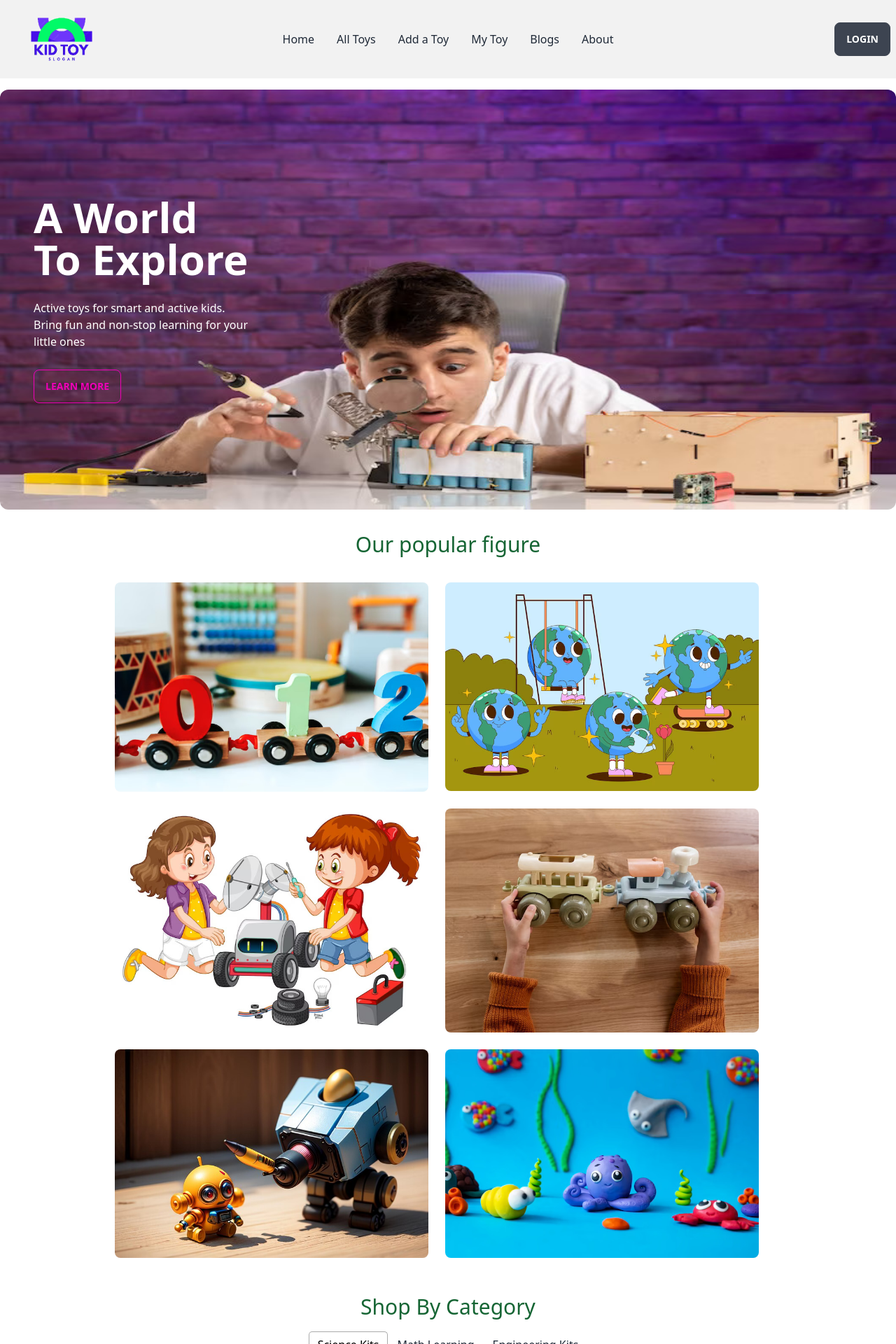
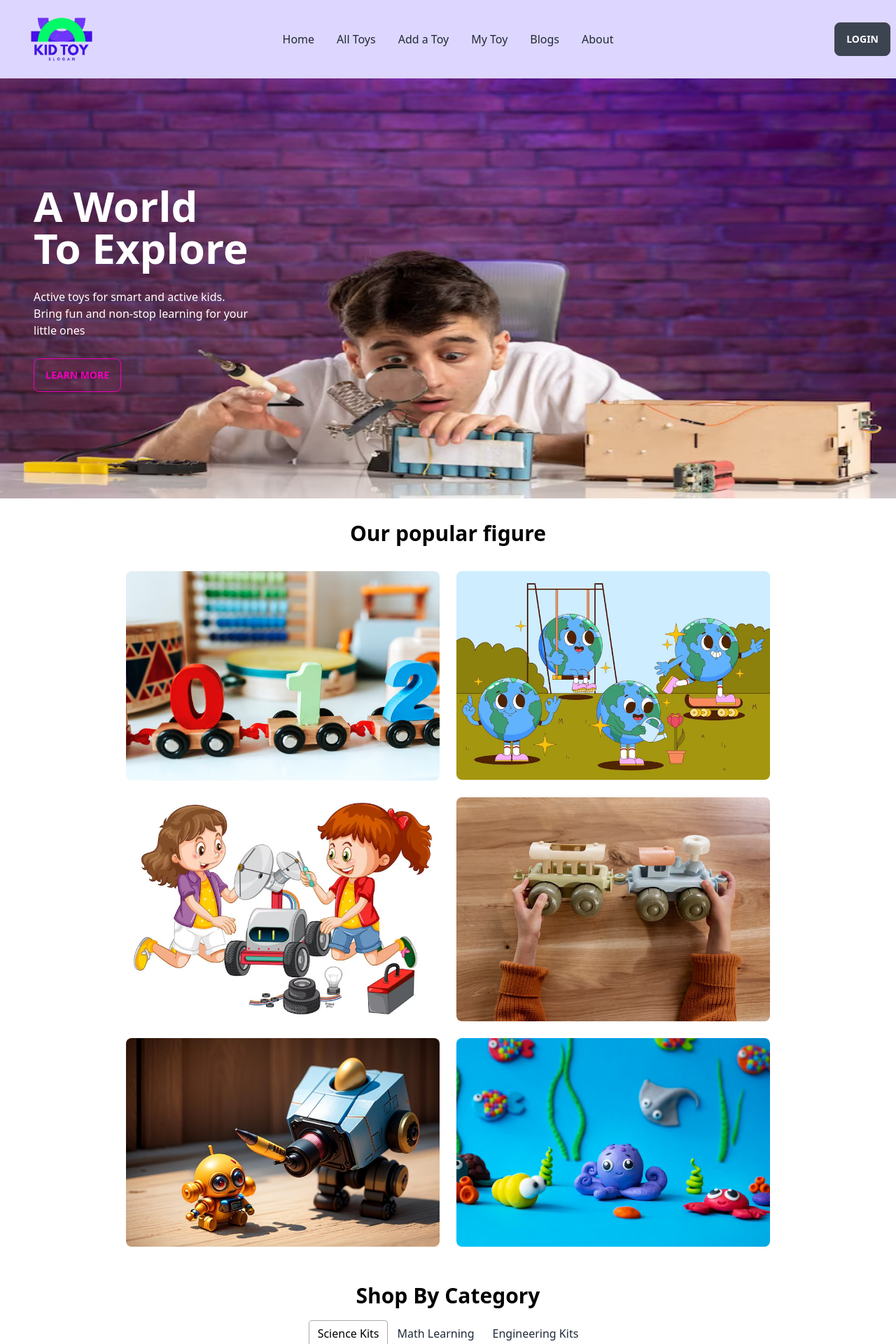
Before and after one commit to fayezf/kid-toy-client, a React (Vite) app: page / in a window 1280 px wide. Shown: the top 1920 px of the page at 70% size. Built offline with nearby package versions, Linux system fonts and the light colour scheme; no server answers.

Commit message:
myToy customize

```diff
--- a/src/pages/AddToy/AddToy.jsx
+++ b/src/pages/AddToy/AddToy.jsx
@@ -30,7 +30,7 @@ const AddToy = () => {
     };
     return (
         <div className="bg-[#F4F3F0] p-24">
-            <h2 className="text-3xl text-center mb-4 font-extrabold">Add a Toy</h2>
+            <h2 className="text-3xl text-center text-black mb-4 font-semibold">Add a Toy</h2>
             <form onSubmit={handleSubmit(onSubmit)}>
                 {/* form name and available quantity row */}
                 <div className="md:flex gap-x-3 mb-8">
--- a/src/pages/AllToy/AllToy.jsx
+++ b/src/pages/AllToy/AllToy.jsx
@@ -12,7 +12,7 @@ const AllToy = () => {
 
     return (
         <div className='mt-4'>
-            <h2 className='text-orange-600 text-3xl text-center'>All Toys</h2>
+            <h2 className='text-black font-semibold text-3xl text-center'>All Toys</h2>
             <div className="overflow-x-auto w-full">
                 <table className="table mt-4 w-full">
                     {/* head */}
--- a/src/pages/AllToy/AllToysCard.jsx
+++ b/src/pages/AllToy/AllToysCard.jsx
@@ -16,7 +16,7 @@ const AllToysCard = ({ category }) => {
             <td>${availableQuantity}</td>
             <th>
                 <Link to={`/singleData/${_id}`}>
-                    <button className="btn btn-ghost font-semibold btn-xs">View Details</button>
+                    <button className="btn btn-primary font-semibold btn-xs">View Details</button>
                 </Link>
             </th>
         </tr>
--- a/src/pages/Blogs/Blogs.jsx
+++ b/src/pages/Blogs/Blogs.jsx
@@ -3,8 +3,8 @@ import React from 'react';
 const Blogs = () => {
     return (
         <div>
-            <h2 className='text-center text-3xl text-red-600'>Questions Area</h2>
-            <div>
+            <h2 className='text-center text-3xl text-black'>Questions Area</h2>
+            <div className='px-8'>
                 <h3 className='font-semibold'>1. What is an access token and refresh token? How do they work and where should we store them on the client-side?</h3>
                 <h5 className='text-2xl'>Answer: <span className='text-green-400'>Refresh tokens allow you to balance your users' access needs with your organization's security practices. Access tokens help users get the resources they need to complete their tasks, but such tokens can also expose your organization to data compromise or other malicious actions if a hacker is able to steal them.</span></h5>
                 <h3 className='font-semibold mt-4'>2. Comparison of SQL vs NoSQL?</h3>
--- a/src/pages/Home/Banner/Banner.jsx
+++ b/src/pages/Home/Banner/Banner.jsx
@@ -4,7 +4,7 @@ const Banner = () => {
     return (
         <div className="carousel w-full h-[600px]">
             <div className="carousel-item relative w-full">
-                <img src={img} className="w-full rounded-xl" />
+                <img src={img} className="w-full" />
                 <div className="absolute flex items-center rounded-xl h-full left-0 top-0">
                     <div className='text-white space-y-7 pl-12 w-1/2'>
                         <h2 className='text-6xl font-semibold'>A World To Explore</h2>
--- a/src/pages/Home/ExtraSection/ExtraSection.jsx
+++ b/src/pages/Home/ExtraSection/ExtraSection.jsx
@@ -7,7 +7,7 @@ const ExtraSection = () => {
                 <section className="text-gray-700 body-font relative">
                     <div className=" px-5 py-24 mx-auto">
                         <div className="flex flex-col text-center w-full mb-12">
-                            <h1 className="sm:text-3xl text-2xl font-medium title-font mb-4 text-gray-900">
+                            <h1 className="sm:text-3xl text-2xl font-semibold title-font mb-4 text-black">
                                 Contact Us
                             </h1>
                             <p className="lg:w-2/3 mx-auto leading-relaxed text-base">
--- a/src/pages/Home/Gallery/Gallery.jsx
+++ b/src/pages/Home/Gallery/Gallery.jsx
@@ -9,8 +9,8 @@ import pcl6 from '../../../assets/gallery/pcl6.jpg'
 const Gallery = () => {
     return (
         <div className='mt-8'>
-            <h2 className='text-center text-3xl text-green-800'>Our popular figure</h2>
-            <div className='grid grid-cols-1 p-5 md:grid-cols-2 gap-6 w-3/4 ml-36 mt-4'>
+            <h2 className='text-center text-3xl text-black font-semibold'>Our popular figure</h2>
+            <div className='grid grid-cols-1 p-5 md:grid-cols-2 gap-6 w-3/4 mx-auto mt-4'>
                 <img className='rounded-lg' src={pcl1} alt="" />
                 <img className='rounded-lg' src={pcl2} alt="" />
                 <img className='rounded-lg' src={pcl3} alt="" />
--- a/src/pages/Home/SubCategory/SubCategory.jsx
+++ b/src/pages/Home/SubCategory/SubCategory.jsx
@@ -22,7 +22,7 @@ const SubCategory = () => {
     return (
         <div className='mt-8'>
             <div className='text-center'>
-                <h2 className='text-3xl text-green-800 mb-4'>Shop By Category</h2>
+                <h2 className='text-3xl text-black font-semibold mb-4'>Shop By Category</h2>
 
                 <Tabs defaultIndex={tabIndex} onSelect={(index) => setTabIndex(index)}>
                     <TabList>
--- a/src/pages/MyToy/MyToy.jsx
+++ b/src/pages/MyToy/MyToy.jsx
@@ -59,7 +59,7 @@ const MyToy = () => {
     }
     return (
         <div className='mt-4'>
-            <h2 className='text-orange-600 text-3xl text-center'>My Toys</h2>
+            <h2 className='text-black font-semibold text-3xl text-center'>My Toys</h2>
             <div className="overflow-x-auto w-full">
                 <table className="table mt-4 w-full">
                     {/* head */}
--- a/src/pages/Shared/NavBar/NavBar.jsx
+++ b/src/pages/Shared/NavBar/NavBar.jsx
@@ -7,12 +7,12 @@ const NavBar = () => {
     const { user, logOut } = useContext(AuthContext)
 
     const navItems = <>
-        <li><Link to="/">Home</Link></li>
-        <li><Link to="/allToys">All Toys</Link></li>
-        <li><Link to="/addToys">Add a Toy</Link></li>
-        <li><Link to="/myToys">My Toy</Link></li>
-        <li><Link to="/blogs">Blogs</Link></li>
-        <li><Link to="/about">About</Link></li>
+        <li><Link to="/" className='font-medium'>Home</Link></li>
+        <li><Link to="/allToys" className='font-medium'>All Toys</Link></li>
+        <li><Link to="/addToys" className='font-medium'>Add a Toy</Link></li>
+        <li><Link to="/myToys" className='font-medium'>My Toy</Link></li>
+        <li><Link to="/blogs" className='font-medium'>Blogs</Link></li>
+        <li><Link to="/about" className='font-medium'>About</Link></li>
     </>
 
     const handleLogout = () => {
@@ -23,7 +23,7 @@ const NavBar = () => {
             .catch(error => console.log(error))
     }
     return (
-        <div className="navbar bg-base-200 h-28 mb-4">
+        <div className="navbar bg-violet-200 h-28">
             <div className="navbar-start">
                 <div className="dropdown">
                     <label tabIndex={0} className="btn btn-ghost lg:hidden">
@@ -34,7 +34,7 @@ const NavBar = () => {
                     </ul>
                 </div>
                 <Link to="/">
-                    <img style={{width: '160px'}}  src={logo} alt="" />
+                    <img style={{ width: '160px' }} src={logo} alt="" />
                 </Link>
             </div>
             <div className="navbar-center hidden lg:flex">
--- a/src/pages/SingleData/SingleData.jsx
+++ b/src/pages/SingleData/SingleData.jsx
@@ -8,7 +8,7 @@ const SingleData = () => {
     const { _id, sellerName, toyName, subCategory, sellerEmail, price, detailDescription, rating, pictureURL, availableQuantity } = category;
     return (
         <div className='mt-4'>
-            <h2 className='text-3xl text-center text-red-600'>Single Toys Data</h2>
+            <h2 className='text-3xl text-center font-semibold text-black'>Single Toys Data</h2>
             <div className='flex items-center mt-8 gap-6'>
                 <img className='rounded-lg' style={{ width: '500px' }} src={pictureURL} alt="" />
                 <div>
```
Also changed, not shown: src/assets/images/banner1.jpg (added).
